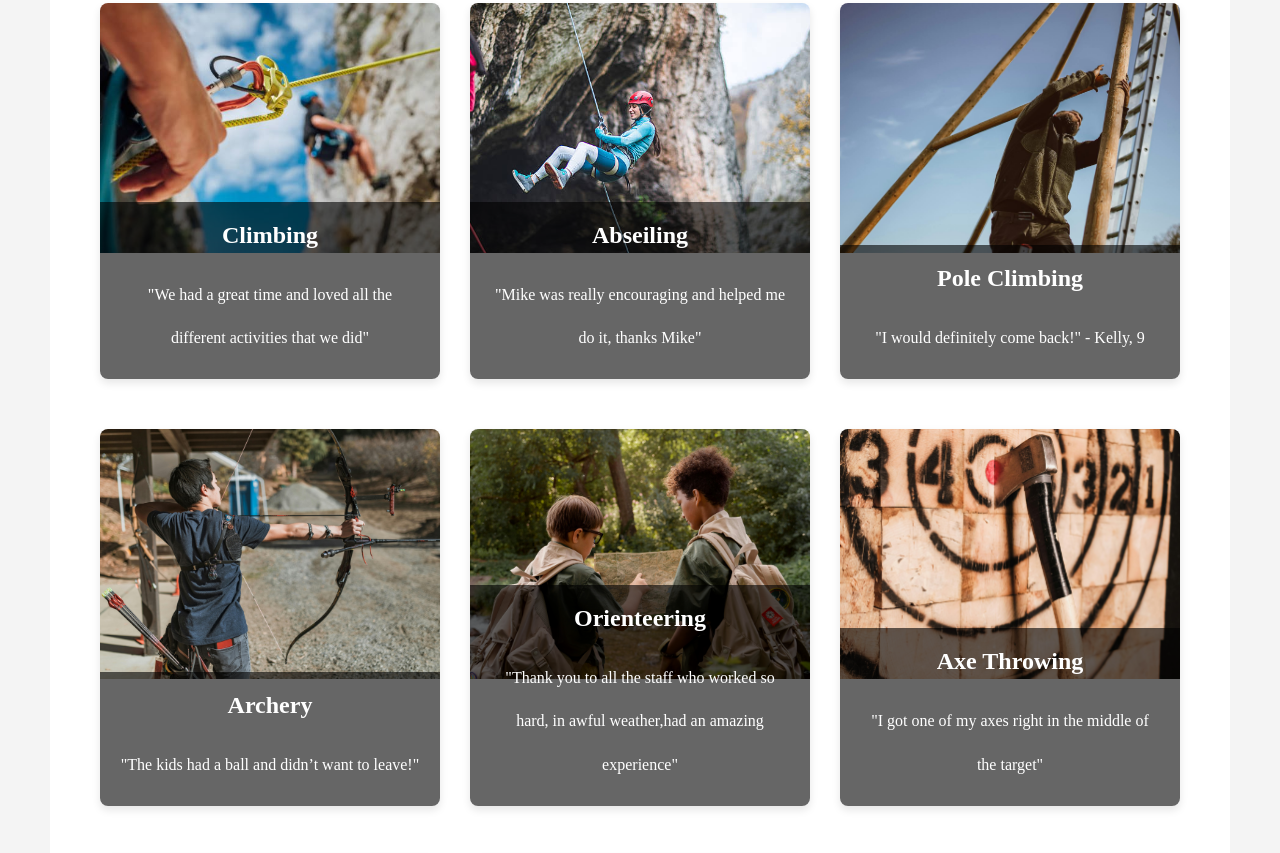
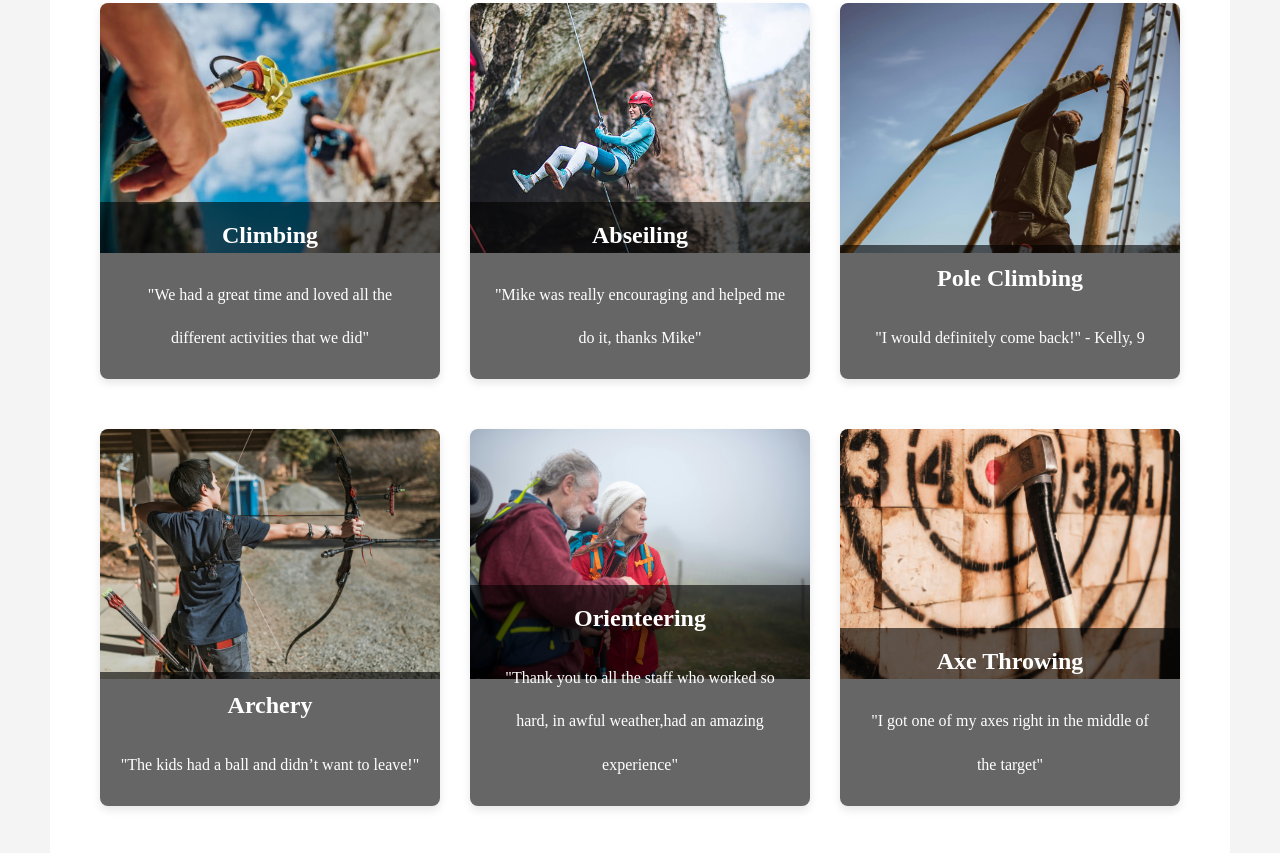
Before and after one commit to TechMac1/lochquarrywebsite, a plain HTML site: page activities.html in a window 1280 px wide. Shown: the part 321-1174 px from the top of the page. Drawn offline with Linux system fonts and the light colour scheme.

Commit message:
Update activities.html

```diff
--- a/activities.html
+++ b/activities.html
@@ -100,7 +100,7 @@
             <!--Orienteering-->
             <div class="activity-item">
                 <a href="booking.html">
-                    <img src="orienteering.png" alt="Orienteering at Lochquarry">
+                    <img src="orienteering2.jpg" alt="Orienteering at Lochquarry">
                     <div class="activity-info">
                         <h3>Orienteering</h3>
                         <p class="test2">"Thank you to all the staff who worked so hard, in awful weather,had an amazing experience"</p>
```
